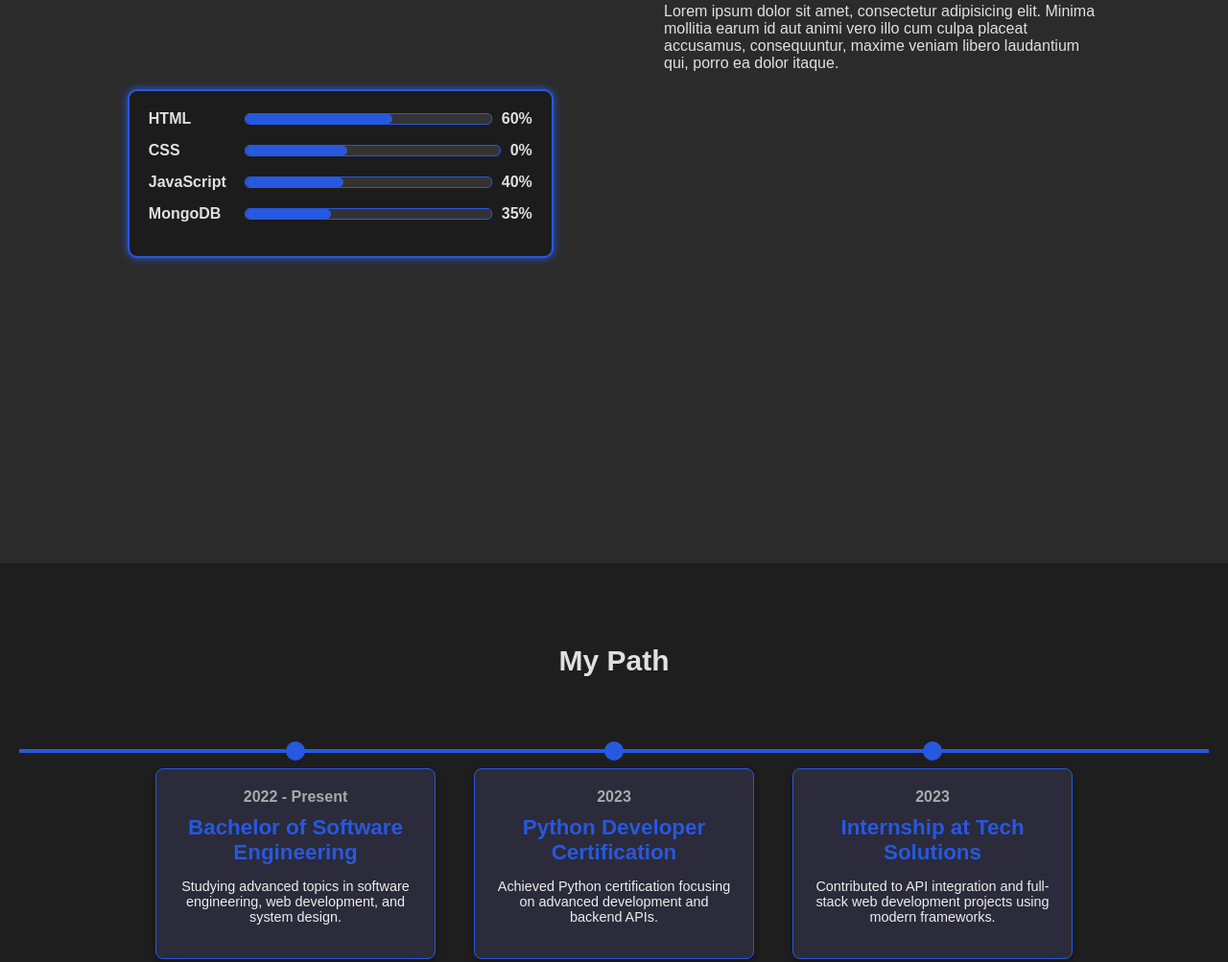
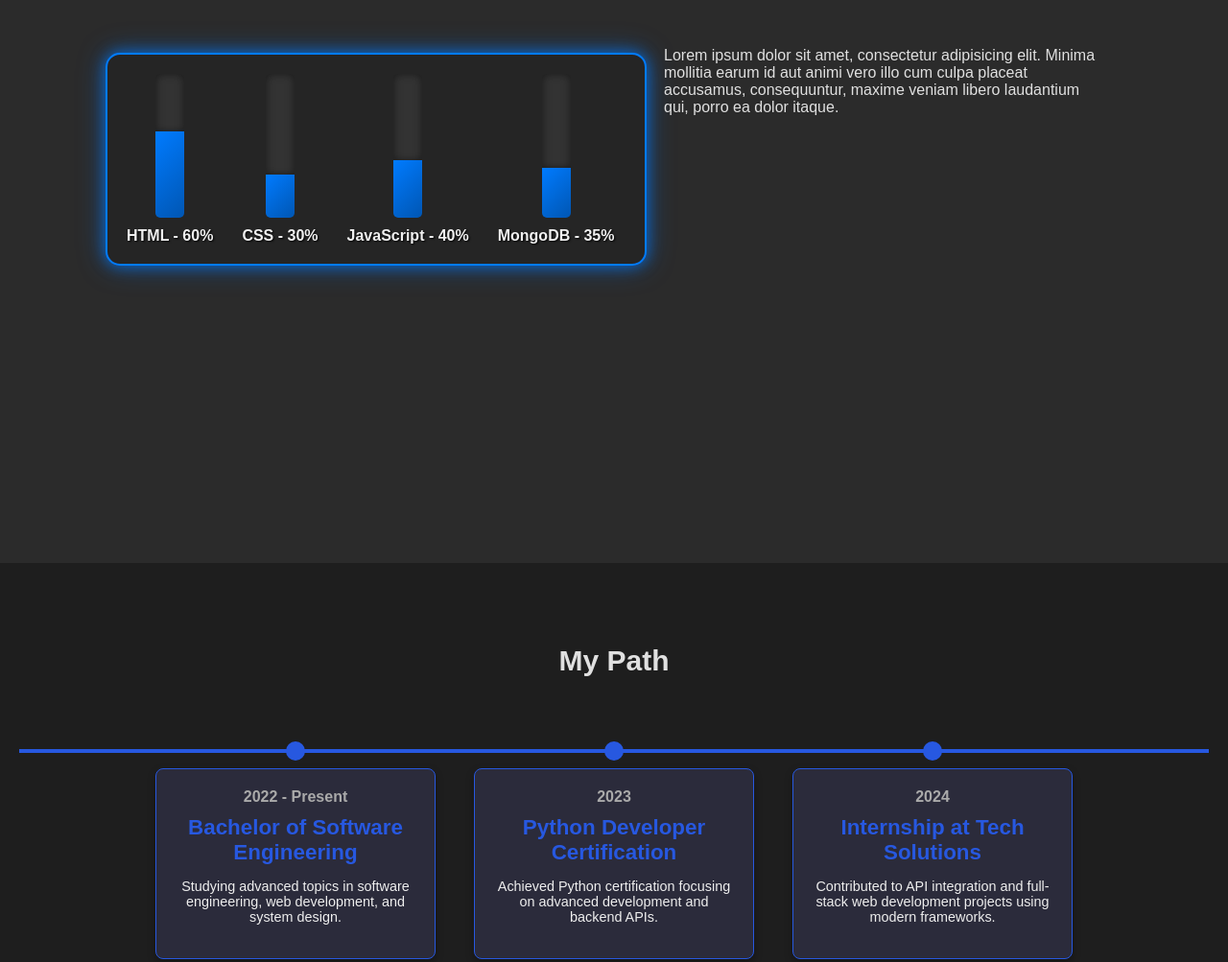
Before and after one commit to k1shm1sh/MyResume, a plain HTML site: page index.html in a window 1280 px wide. Shown: the part 1013-2016 px from the top of the page at 96% size. Drawn offline with Linux system fonts and the light colour scheme.

Commit message:
Update 1.2

```diff
--- a/index.html
+++ b/index.html
@@ -35,39 +35,33 @@
 
             <h3 style="position: relative; text-align: center; font-size: 25px; padding: 30px 20px 0px 30px"> My Coding skills</h3>
 
-            <div class="skills-container">
-
-
+            <div class="container">
                 <div class="skill">
-                    <div class="skill-name">HTML</div>
-                    <div class="progress-bar">
-                        <div class="progress" style="width: 60%;"></div>
+                    <div class="progress">
+                        <div class="bar" style="height: 60%;"></div>
                     </div>
-                    <span class="percentage">60%</span>
+                    <div class="label">HTML - 60%</div>
                 </div>
                 <div class="skill">
-                    <div class="skill-name">CSS</div>
-                    <div class="progress-bar">
-                        <div class="progress" style="width: 40%;"></div>
+                    <div class="progress">
+                        <div class="bar" style="height: 30%;"></div>
                     </div>
-                    <span class="percentage">0%</span>
+                    <div class="label">CSS - 30%</div>
                 </div>
                 <div class="skill">
-                    <div class="skill-name">JavaScript</div>
-                    <div class="progress-bar">
-                        <div class="progress" style="width: 40%;"></div>
+                    <div class="progress">
+                        <div class="bar" style="height: 40%;"></div>
                     </div>
-                    <span class="percentage">40%</span>
+                    <div class="label">JavaScript - 40%</div>
                 </div>
                 <div class="skill">
-                    <div class="skill-name">MongoDB</div>
-                    <div class="progress-bar">
-                        <div class="progress" style="width: 35%;"></div>
+                    <div class="progress">
+                        <div class="bar" style="height: 35%;"></div>
                     </div>
-                    <span class="percentage">35%</span>
+                    <div class="label">MongoDB - 35%</div>
                 </div>
+            </div>
 
-            </div>
             <div id="skills-description">
                 <p style="width: 40%; ">    Lorem ipsum dolor sit amet, consectetur adipisicing elit. Minima mollitia earum id aut animi vero illo cum culpa placeat accusamus, consequuntur, maxime veniam libero laudantium qui, porro ea dolor itaque.</p>
             </div>
@@ -107,7 +101,7 @@
                 <div class="timeline-card">
                     <div class="circle"></div>
                     <div class="content">
-                        <h3>2023</h3>
+                        <h3>2024</h3>
                         <h2>Internship at Tech Solutions</h2>
                         <p>Contributed to API integration and full-stack web development projects using modern frameworks.</p>
                     </div>
--- a/styles.css
+++ b/styles.css
@@ -128,50 +128,53 @@ footer {
 
 
 
-.skills-container {
+.container {
+    display: flex;
     position: relative;
-    top: 20%;
-    left: -23%;
-    width: 400px;
+    left: -20%;;
+    top: 15%;
+
+    gap: 30px;
     margin: 50px auto;
     padding: 20px;
-    background-color: #1c1c1c;
-    border: 2px solid #2758e0;
-    border-radius: 10px;
-    box-shadow: 0 0 10px   #2758e0;
+    background: #252525;
+    border: 2px solid #007bff;
+    border-radius: 15px;
+    box-shadow: 0 0 15px rgba(0, 123, 255, 0.7), 0 0 30px rgba(0, 123, 255, 0.4);
+    max-width: 520px;
+
 }
 
 .skill {
     display: flex;
+    flex-direction: column;
     align-items: center;
-    justify-content: space-between;
-    margin-bottom: 15px;
-}
-
-.skill-name {
-    width: 60px;
-    font-weight: bold;
-    padding-right: 30px;
-}
-
-.progress-bar {
-    flex: 1;
-    height: 10px;
-    background-color: #333;
-    border: 1px solid #2758e0;
-    border-radius: 5px;
-    margin: 0 10px;
-    position: relative;
 }
 
 .progress {
-    height: 100%;
-    background-color: #2758e0;
+    width: 30px;
+    height: 150px;
+    background-color: #333;
     border-radius: 5px;
+    position: relative;
+    overflow: hidden;
+    box-shadow: inset 0 0 10px rgba(0, 0, 0, 0.5);
 }
 
-.percentage {
+.bar {
+    position: absolute;
+    bottom: 0;
+    width: 100%;
+    background: linear-gradient(135deg, #007bff, #0056b3);
+    transition: height 0.5s ease;
+    box-shadow: 0px -2px 5px rgba(0, 0, 0, 0.3);
+}
+
+.label {
+    margin-top: 10px;
     font-weight: bold;
+    color: #f0f0f0;
+    text-shadow: 1px 1px 2px black;
 }
 
 #skills-description {
@@ -184,6 +187,8 @@ footer {
     padding: 10px 50px 10px 50px;
 
 }
+
+
 
 .journey {
     width: 100%;
```
